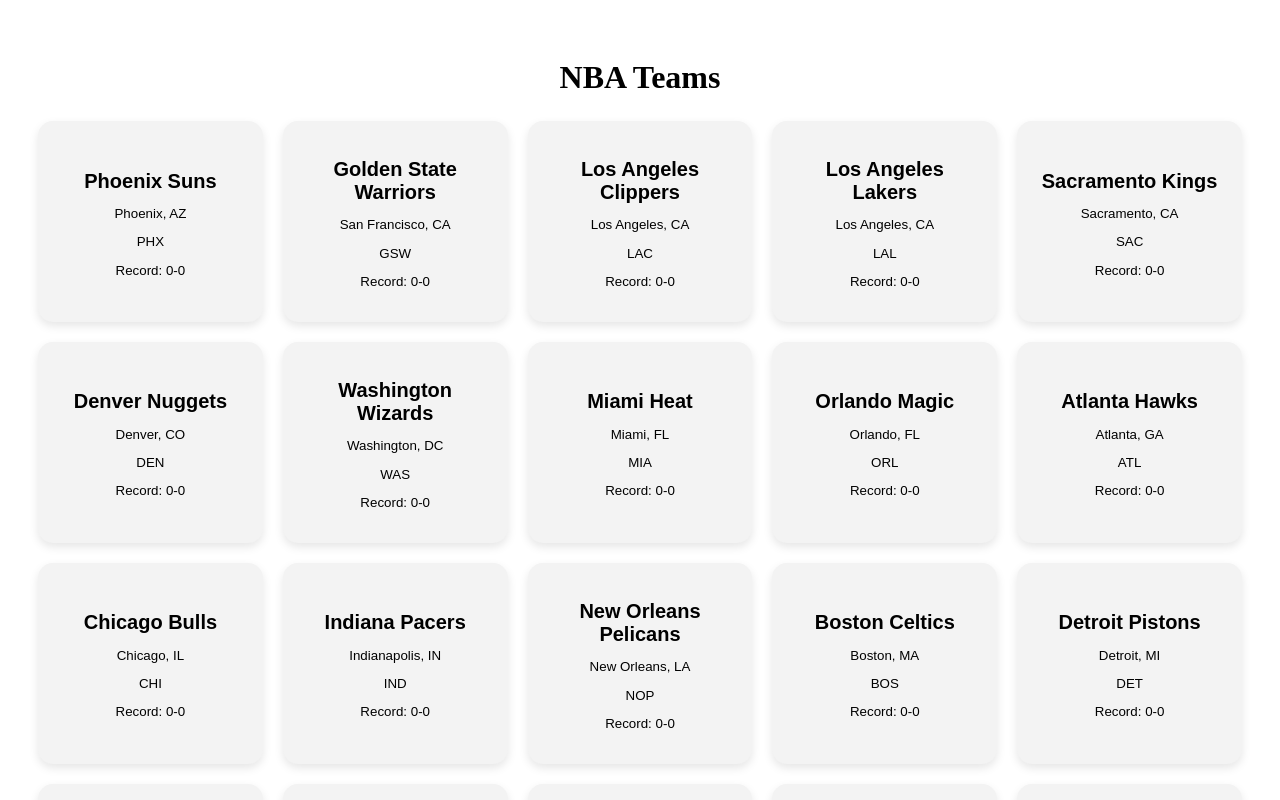
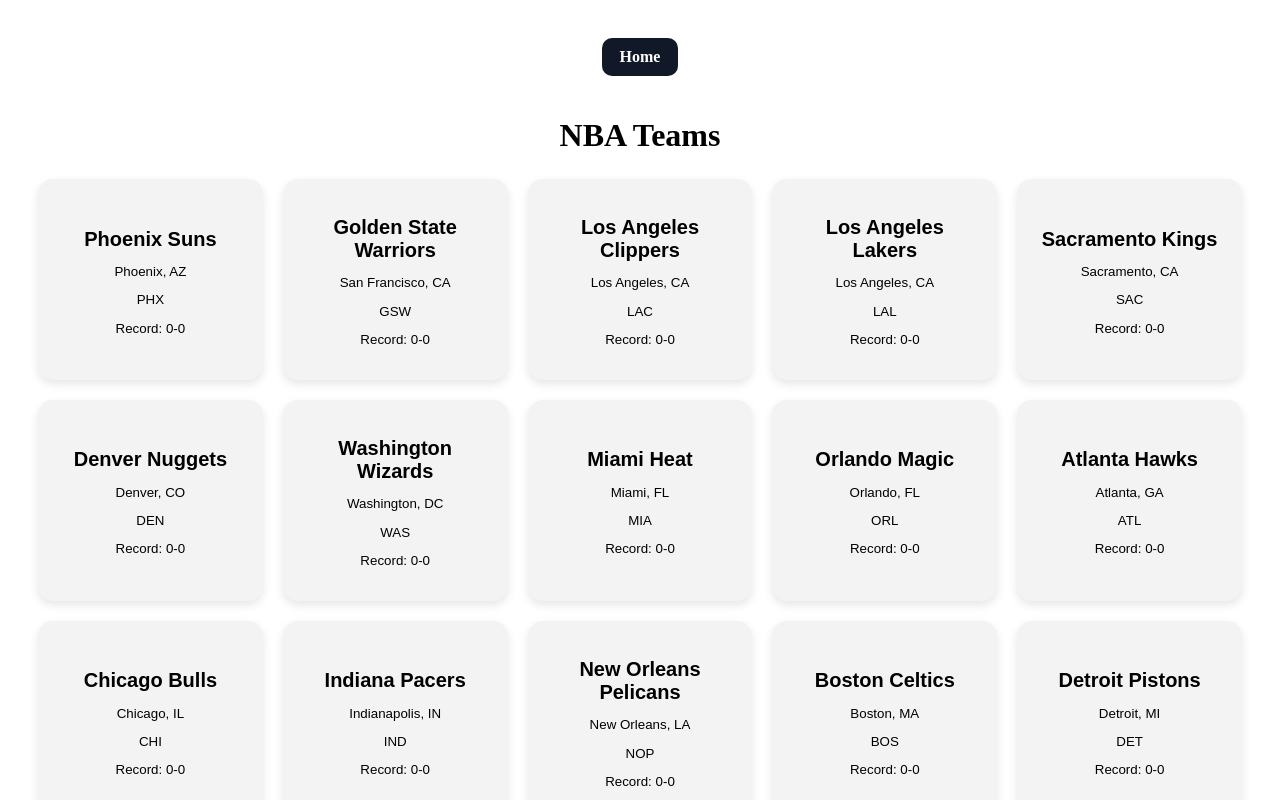
Before and after one commit to bertasawa/CSI4999, a React app in the folder frontend/: page /teams in a window 1280 px wide. Shown: the top 800 px of the page. Built offline with nearby package versions, Linux system fonts and the light colour scheme; the HTML template or start-up script is replaced by a standard one.

Commit message:
Merged home and teams branch

```diff
--- a/frontend/src/pages/Teams.css
+++ b/frontend/src/pages/Teams.css
@@ -1,3 +1,18 @@
+.home-link {
+    display: inline-block;
+    margin-bottom: 20px;
+    text-decoration: none;
+    background-color: #111827;
+    color: white;
+    padding: 10px 18px;
+    border-radius: 10px;
+    font-weight: bold;
+  }
+
+  .home-link:hover {
+    background-color: #374151;
+  }
+
 .teams-page {
     padding: 30px;
     text-align: center;
--- a/frontend/src/pages/Teams.jsx
+++ b/frontend/src/pages/Teams.jsx
@@ -1,4 +1,5 @@
 import { useState } from "react";
+import { Link } from "react-router-dom";
 import "./Teams.css"
 
 const teams = [
@@ -279,6 +280,9 @@
 
   return (
     <div className="teams-page">
+      <Link to="/" className="home-link">
+        Home
+      </Link>
       <h1>NBA Teams</h1>
 
       <div className="teams-grid">
```
